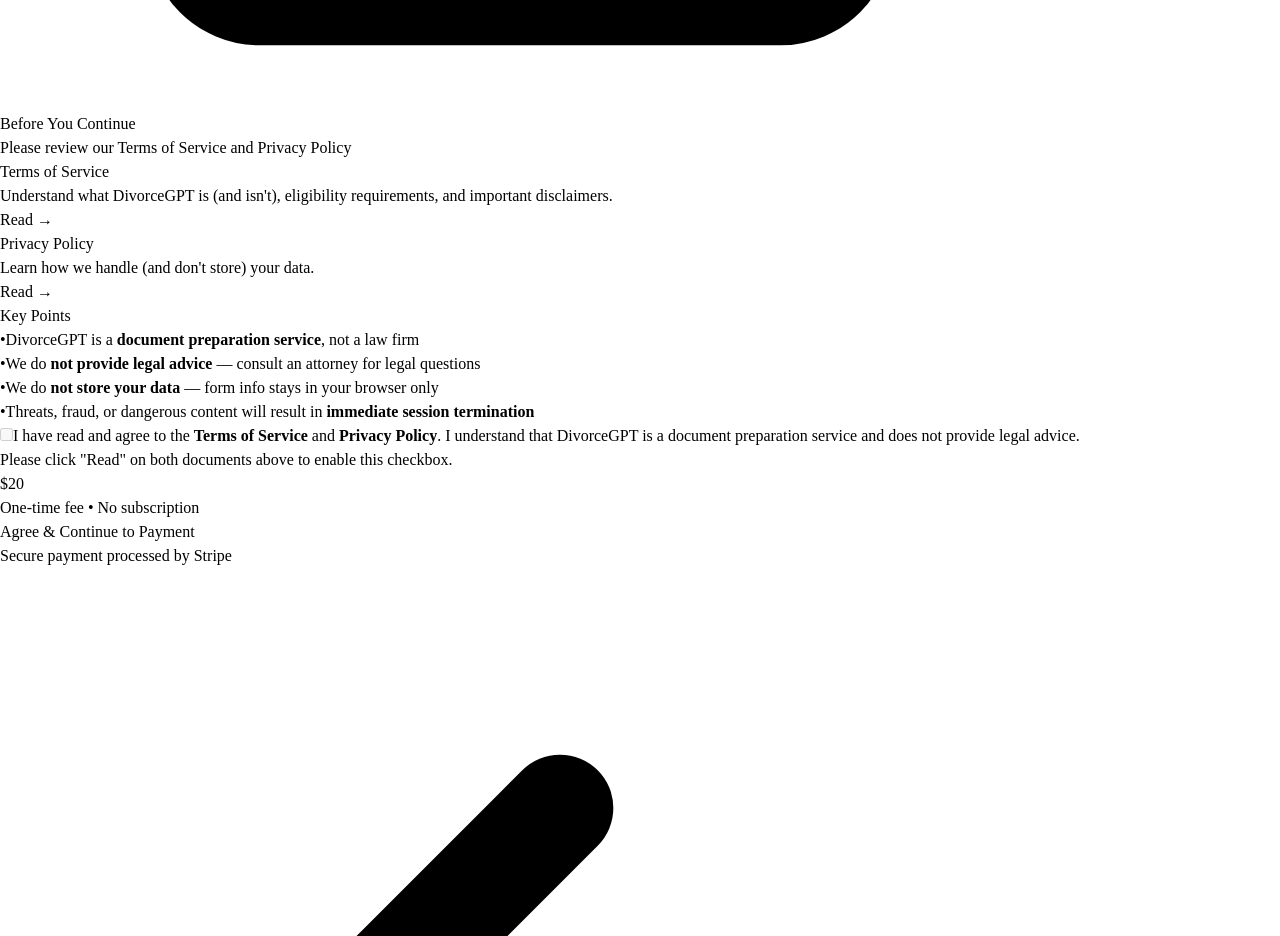
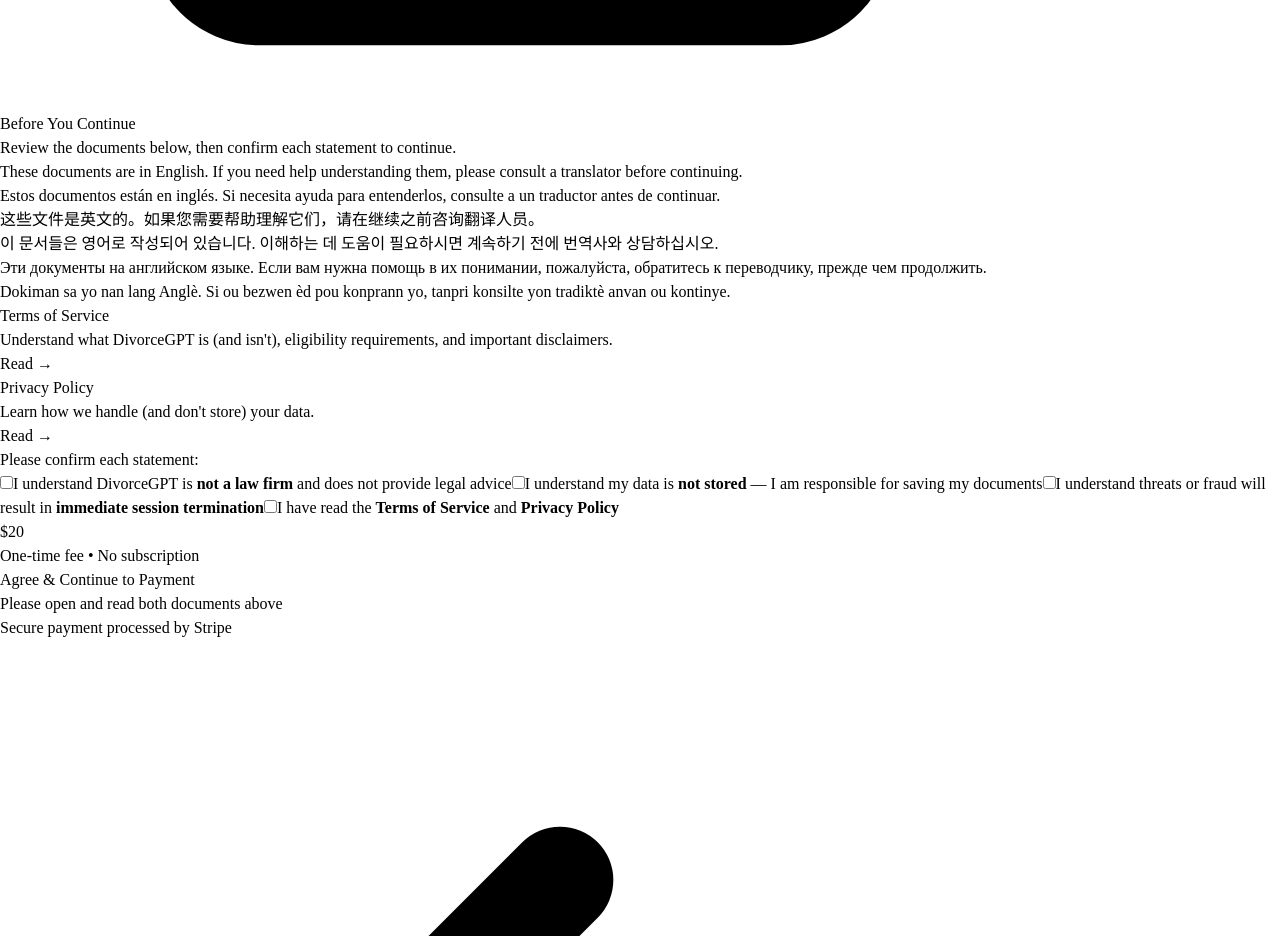
Before and after one commit to Jake-jpeg/Dgpt, a Next.js app in the folder src/: page /agree in a window 1280 px wide. Shown: the part 1240-2176 px from the top of the page. Built offline with nearby package versions, Linux system fonts and the light colour scheme.

Commit message:
TOS clickwrap update

```diff
--- a/src/app/agree/page.tsx
+++ b/src/app/agree/page.tsx
@@ -1,16 +1,28 @@
 "use client";
 
-import { useState, useEffect } from "react";
+import { useState } from "react";
 import Link from "next/link";
-import { useRouter } from "next/navigation";
+
+// Multilingual courtesy note - same message in all 6 supported languages
+const courtesyNotes = {
+  en: "These documents are in English. If you need help understanding them, please consult a translator before continuing.",
+  es: "Estos documentos están en inglés. Si necesita ayuda para entenderlos, consulte a un traductor antes de continuar.",
+  zh: "这些文件是英文的。如果您需要帮助理解它们，请在继续之前咨询翻译人员。",
+  ko: "이 문서들은 영어로 작성되어 있습니다. 이해하는 데 도움이 필요하시면 계속하기 전에 번역사와 상담하십시오.",
+  ru: "Эти документы на английском языке. Если вам нужна помощь в их понимании, пожалуйста, обратитесь к переводчику, прежде чем продолжить.",
+  ht: "Dokiman sa yo nan lang Anglè. Si ou bezwen èd pou konprann yo, tanpri konsilte yon tradiktè anvan ou kontinye.",
+};
 
 export default function AgreePage() {
-  const router = useRouter();
   const [hasReadTerms, setHasReadTerms] = useState(false);
   const [hasReadPrivacy, setHasReadPrivacy] = useState(false);
-  const [agreedToTerms, setAgreedToTerms] = useState(false);
   const [isProcessing, setIsProcessing] = useState(false);
-  const [agreedAt, setAgreedAt] = useState<string | null>(null);
+
+  // Four confirmation checkboxes
+  const [confirmNotLawFirm, setConfirmNotLawFirm] = useState(false);
+  const [confirmNoDataStored, setConfirmNoDataStored] = useState(false);
+  const [confirmTermination, setConfirmTermination] = useState(false);
+  const [confirmReadDocs, setConfirmReadDocs] = useState(false);
 
   // Track when links are clicked
   const handleTermsClick = () => {
@@ -21,19 +33,13 @@
     setHasReadPrivacy(true);
   };
 
-  // Handle checkbox change
-  const handleAgreeChange = (checked: boolean) => {
-    setAgreedToTerms(checked);
-    if (checked) {
-      setAgreedAt(new Date().toISOString());
-    } else {
-      setAgreedAt(null);
-    }
-  };
+  // All conditions for proceeding
+  const allConfirmed = confirmNotLawFirm && confirmNoDataStored && confirmTermination && confirmReadDocs;
+  const canProceed = hasReadTerms && hasReadPrivacy && allConfirmed;
 
   // Proceed to payment
   const handleProceed = async () => {
-    if (!agreedToTerms || !hasReadTerms || !hasReadPrivacy) return;
+    if (!canProceed) return;
 
     setIsProcessing(true);
     try {
@@ -42,7 +48,7 @@
         headers: { "Content-Type": "application/json" },
         body: JSON.stringify({
           returnUrl: window.location.origin,
-          agreedAt: agreedAt,
+          agreedAt: new Date().toISOString(),
         }),
       });
       const data = await res.json();
@@ -57,8 +63,6 @@
       setIsProcessing(false);
     }
   };
-
-  const canProceed = hasReadTerms && hasReadPrivacy && agreedToTerms;
 
   return (
     <div className="min-h-screen bg-zinc-50">
@@ -80,7 +84,7 @@
       </header>
 
       <main className="mx-auto max-w-2xl px-4 py-12 sm:px-6 lg:px-8">
-        <div className="text-center mb-10">
+        <div className="text-center mb-8">
           <div className="mx-auto flex h-16 w-16 items-center justify-center rounded-full bg-[#1a365d]/10 mb-4">
             <svg className="h-8 w-8 text-[#1a365d]" fill="none" viewBox="0 0 24 24" strokeWidth="2" stroke="currentColor">
               <path strokeLinecap="round" strokeLinejoin="round" d="M9 12h3.75M9 15h3.75M9 18h3.75m3 .75H18a2.25 2.25 0 002.25-2.25V6.108c0-1.135-.845-2.098-1.976-2.192a48.424 48.424 0 00-1.123-.08m-5.801 0c-.065.21-.1.433-.1.664 0 .414.336.75.75.75h4.5a.75.75 0 00.75-.75 2.25 2.25 0 00-.1-.664m-5.8 0A2.251 2.251 0 0113.5 2.25H15c1.012 0 1.867.668 2.15 1.586m-5.8 0c-.376.023-.75.05-1.124.08C9.095 4.01 8.25 4.973 8.25 6.108V8.25m0 0H4.875c-.621 0-1.125.504-1.125 1.125v11.25c0 .621.504 1.125 1.125 1.125h9.75c.621 0 1.125-.504 1.125-1.125V9.375c0-.621-.504-1.125-1.125-1.125H8.25zM6.75 12h.008v.008H6.75V12zm0 3h.008v.008H6.75V15zm0 3h.008v.008H6.75V18z" />
@@ -88,8 +92,19 @@
           </div>
           <h2 className="text-3xl font-bold tracking-tight text-zinc-900">Before You Continue</h2>
           <p className="mt-2 text-zinc-600">
-            Please review our Terms of Service and Privacy Policy
+            Review the documents below, then confirm each statement to continue.
           </p>
+        </div>
+
+        {/* Multilingual Courtesy Note */}
+        <div className="mb-8 rounded-xl bg-blue-50 p-4 ring-1 ring-blue-200">
+          <div className="space-y-1 text-sm text-blue-800">
+            {Object.entries(courtesyNotes).map(([lang, note]) => (
+              <p key={lang} className={lang === 'en' ? 'font-medium' : 'text-blue-700'}>
+                {note}
+              </p>
+            ))}
+          </div>
         </div>
 
         <div className="space-y-6">
@@ -101,7 +116,7 @@
                   <h3 className="font-semibold text-zinc-900">Terms of Service</h3>
                   {hasReadTerms && (
                     <span className="inline-flex items-center rounded-full bg-green-100 px-2 py-0.5 text-xs font-medium text-green-700">
-                      Reviewed
+                      ✓ Opened
                     </span>
                   )}
                 </div>
@@ -110,8 +125,9 @@
                 </p>
               </div>
               <a
-                href="/terms"
+                href="/terms?review=true"
                 target="_blank"
+                rel="noopener noreferrer"
                 onClick={handleTermsClick}
                 className="flex-shrink-0 rounded-full bg-[#1a365d] px-4 py-2 text-sm font-medium text-white transition hover:bg-[#2c5282]"
               >
@@ -128,7 +144,7 @@
                   <h3 className="font-semibold text-zinc-900">Privacy Policy</h3>
                   {hasReadPrivacy && (
                     <span className="inline-flex items-center rounded-full bg-green-100 px-2 py-0.5 text-xs font-medium text-green-700">
-                      Reviewed
+                      ✓ Opened
                     </span>
                   )}
                 </div>
@@ -137,8 +153,9 @@
                 </p>
               </div>
               <a
-                href="/privacy"
+                href="/privacy?review=true"
                 target="_blank"
+                rel="noopener noreferrer"
                 onClick={handlePrivacyClick}
                 className="flex-shrink-0 rounded-full bg-[#1a365d] px-4 py-2 text-sm font-medium text-white transition hover:bg-[#2c5282]"
               >
@@ -147,52 +164,65 @@
             </div>
           </div>
 
-          {/* Key Points Summary */}
-          <div className="rounded-2xl bg-amber-50 p-6 ring-1 ring-amber-200">
-            <h3 className="font-semibold text-amber-900 mb-3">Key Points</h3>
-            <ul className="space-y-2 text-sm text-amber-800">
-              <li className="flex items-start gap-2">
-                <span className="mt-0.5">•</span>
-                <span>DivorceGPT is a <strong>document preparation service</strong>, not a law firm</span>
-              </li>
-              <li className="flex items-start gap-2">
-                <span className="mt-0.5">•</span>
-                <span>We do <strong>not provide legal advice</strong> — consult an attorney for legal questions</span>
-              </li>
-              <li className="flex items-start gap-2">
-                <span className="mt-0.5">•</span>
-                <span>We do <strong>not store your data</strong> — form info stays in your browser only</span>
-              </li>
-              <li className="flex items-start gap-2">
-                <span className="mt-0.5">•</span>
-                <span>Threats, fraud, or dangerous content will result in <strong>immediate session termination</strong></span>
-              </li>
-            </ul>
-          </div>
+          {/* Four Confirmation Checkboxes */}
+          <div className={`rounded-2xl p-6 ring-1 transition-all duration-200 ${
+            allConfirmed ? 'bg-green-50 ring-green-300' : 'bg-white ring-zinc-200'
+          }`}>
+            <h3 className="font-semibold text-zinc-900 mb-4">Please confirm each statement:</h3>
 
-          {/* Agreement Checkbox */}
-          <div className={`rounded-2xl p-6 ring-1 transition-all duration-200 ${
-            canProceed
-              ? 'bg-green-50 ring-green-300'
-              : 'bg-white ring-zinc-200'
-          }`}>
+            <div className="space-y-4">
+              {/* Checkbox 1: Not a law firm */}
               <label className="flex items-start gap-3 cursor-pointer">
                 <input
                   type="checkbox"
-                checked={agreedToTerms}
-                onChange={(e) => handleAgreeChange(e.target.checked)}
-                disabled={!hasReadTerms || !hasReadPrivacy}
-                className="mt-1 h-5 w-5 rounded border-zinc-300 text-[#1a365d] focus:ring-[#1a365d] disabled:opacity-50 disabled:cursor-not-allowed"
+                  checked={confirmNotLawFirm}
+                  onChange={(e) => setConfirmNotLawFirm(e.target.checked)}
+                  className="mt-1 h-5 w-5 rounded border-zinc-300 text-[#1a365d] focus:ring-[#1a365d]"
                 />
-              <span className={`text-sm ${!hasReadTerms || !hasReadPrivacy ? 'text-zinc-400' : 'text-zinc-700'}`}>
-                I have read and agree to the <strong>Terms of Service</strong> and <strong>Privacy Policy</strong>. I understand that DivorceGPT is a document preparation service and does not provide legal advice.
+                <span className="text-sm text-zinc-700">
+                  I understand DivorceGPT is <strong>not a law firm</strong> and does not provide legal advice
                 </span>
               </label>
-            {(!hasReadTerms || !hasReadPrivacy) && (
-              <p className="mt-3 text-xs text-zinc-500 italic">
-                Please click "Read" on both documents above to enable this checkbox.
-              </p>
-            )}
+
+              {/* Checkbox 2: No data stored */}
+              <label className="flex items-start gap-3 cursor-pointer">
+                <input
+                  type="checkbox"
+                  checked={confirmNoDataStored}
+                  onChange={(e) => setConfirmNoDataStored(e.target.checked)}
+                  className="mt-1 h-5 w-5 rounded border-zinc-300 text-[#1a365d] focus:ring-[#1a365d]"
+                />
+                <span className="text-sm text-zinc-700">
+                  I understand my data is <strong>not stored</strong> — I am responsible for saving my documents
+                </span>
+              </label>
+
+              {/* Checkbox 3: Termination policy */}
+              <label className="flex items-start gap-3 cursor-pointer">
+                <input
+                  type="checkbox"
+                  checked={confirmTermination}
+                  onChange={(e) => setConfirmTermination(e.target.checked)}
+                  className="mt-1 h-5 w-5 rounded border-zinc-300 text-[#1a365d] focus:ring-[#1a365d]"
+                />
+                <span className="text-sm text-zinc-700">
+                  I understand threats or fraud will result in <strong>immediate session termination</strong>
+                </span>
+              </label>
+
+              {/* Checkbox 4: Read documents */}
+              <label className="flex items-start gap-3 cursor-pointer">
+                <input
+                  type="checkbox"
+                  checked={confirmReadDocs}
+                  onChange={(e) => setConfirmReadDocs(e.target.checked)}
+                  className="mt-1 h-5 w-5 rounded border-zinc-300 text-[#1a365d] focus:ring-[#1a365d]"
+                />
+                <span className="text-sm text-zinc-700">
+                  I have read the <strong>Terms of Service</strong> and <strong>Privacy Policy</strong>
+                </span>
+              </label>
+            </div>
           </div>
 
           {/* Price and Continue */}
@@ -224,6 +254,15 @@
               )}
             </button>
 
+            {!canProceed && (
+              <p className="mt-3 text-sm text-zinc-500">
+                {(!hasReadTerms || !hasReadPrivacy)
+                  ? "Please open and read both documents above"
+                  : "Please confirm all statements above"
+                }
+              </p>
+            )}
+
             <p className="mt-4 text-xs text-zinc-500">
               Secure payment processed by Stripe
             </p>
```
Also changed, not shown: src/app/privacy/page.tsx (+37 -2 lines), src/app/terms/page.tsx (+37 -2 lines). Lines whose indentation alone changed are shown as unchanged.
